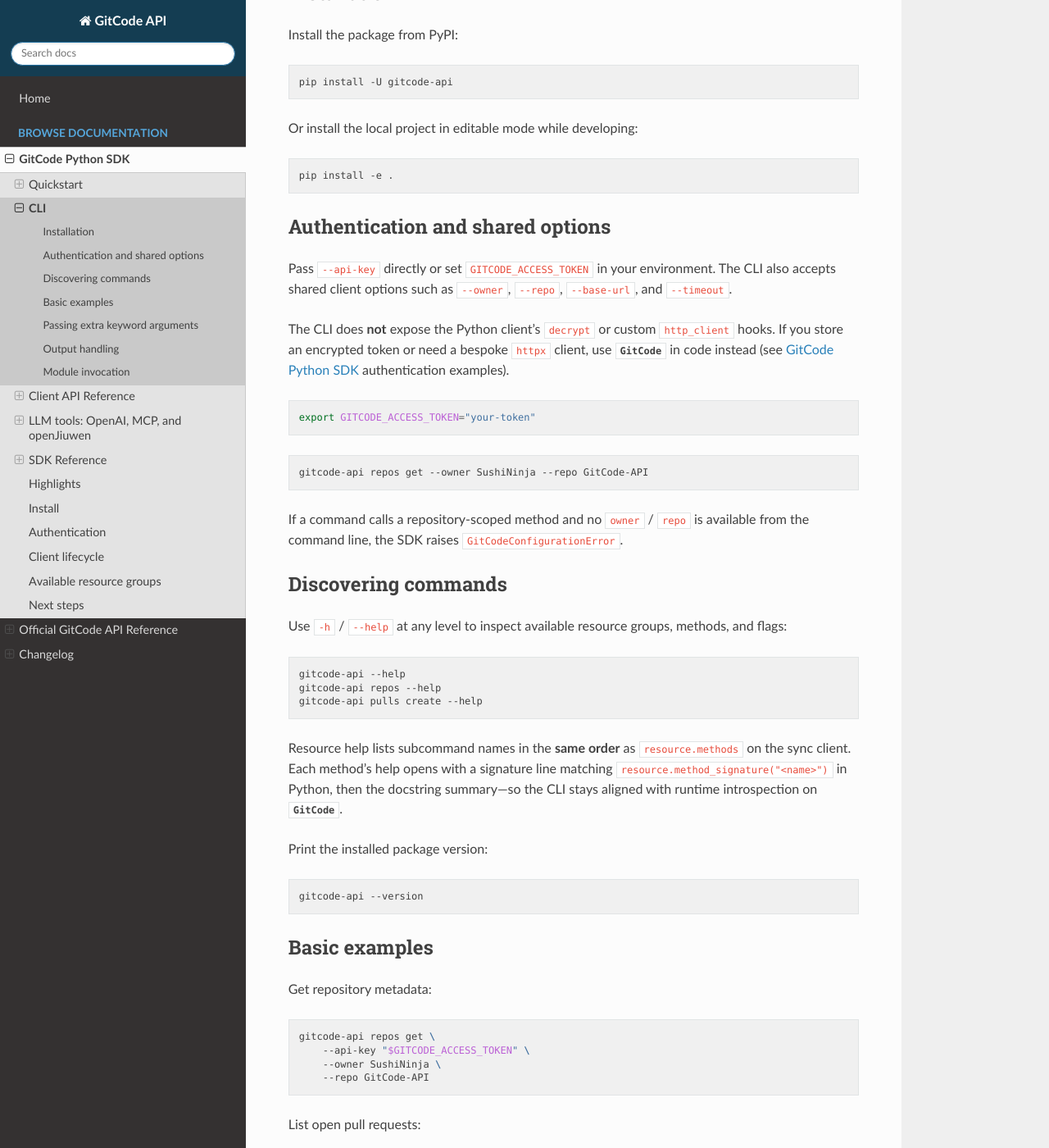
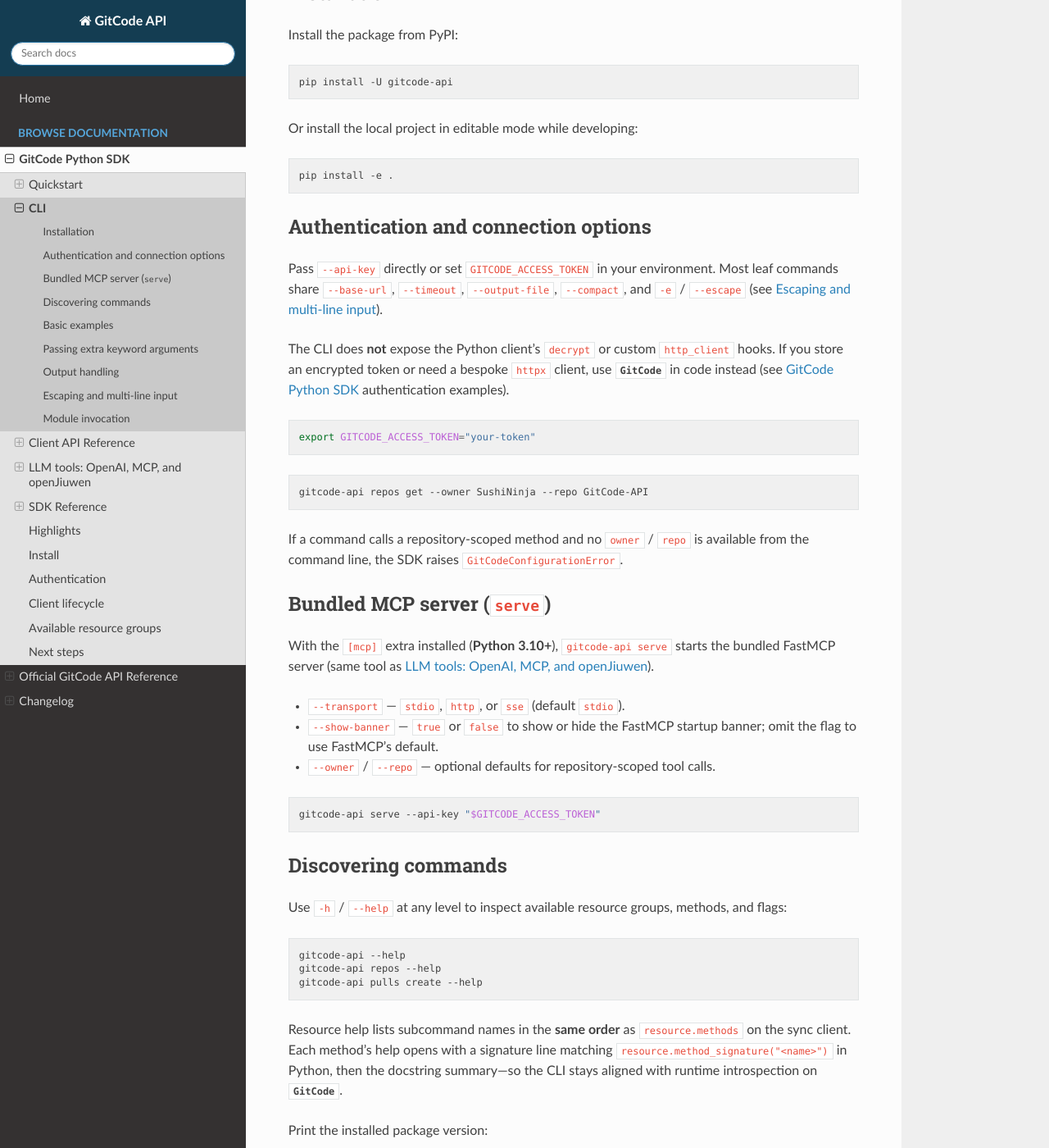
Before and after one commit to Trenza1ore/GitCode-API, a Sphinx documentation site: the page built from docs/sdk/cli.rst, in a window 1280 px wide and 1400 px high, scrolled down 570 px. Shown: the whole window at 82% size. Built offline with Sphinx 7.4.7 and the Read the Docs theme 3.1.0, drawn with Linux system fonts in a browser that asks for light colours; some of the changed text lies outside the part shown.

Commit message:
docs: update readme/docs with new arguments

```diff
--- a/docs/sdk/cli.rst
+++ b/docs/sdk/cli.rst
@@ -32,12 +32,12 @@
 
    pip install -e .
 
-Authentication and shared options
----------------------------------
+Authentication and connection options
+---------------------------------------
 
 Pass ``--api-key`` directly or set ``GITCODE_ACCESS_TOKEN`` in your environment.
-The CLI also accepts shared client options such as ``--owner``, ``--repo``,
-``--base-url``, and ``--timeout``.
+Most leaf commands share ``--base-url``, ``--timeout``, ``--output-file``,
+``--compact``, and ``-e`` / ``--escape`` (see :ref:`cli-escaping`).
 
 The CLI does **not** expose the Python client's ``decrypt`` or custom
 ``http_client`` hooks. If you store an encrypted token or need a bespoke
@@ -54,6 +54,21 @@
 
 If a command calls a repository-scoped method and no ``owner`` / ``repo`` is
 available from the command line, the SDK raises ``GitCodeConfigurationError``.
+
+Bundled MCP server (``serve``)
+------------------------------
+
+With the ``[mcp]`` extra installed (**Python 3.10+**), ``gitcode-api serve``
+starts the bundled FastMCP server (same tool as :doc:`llm_tools`).
+
+* ``--transport`` — ``stdio``, ``http``, or ``sse`` (default ``stdio``).
+* ``--show-banner`` — ``true`` or ``false`` to show or hide the FastMCP startup
+  banner; omit the flag to use FastMCP’s default.
+* ``--owner`` / ``--repo`` — optional defaults for repository-scoped tool calls.
+
+.. code-block:: bash
+
+   gitcode-api serve --api-key "$GITCODE_ACCESS_TOKEN"
 
 Discovering commands
 --------------------
@@ -169,6 +184,24 @@
        --path README.md \
        --output-file README.downloaded.md
 
+.. _cli-escaping:
+
+Escaping and multi-line input
+-----------------------------
+
+When using string arguments with escape sequences (such as a line break as
+``\n``), your shell may leave the backslashes as literal characters instead of
+turning them into the intended character. Pass ``-e`` / ``--escape`` with the
+sequences you want un-escaped—for example ``-e '\n\t'``. Those tokens are
+substituted into other string arguments and into string elements of list
+arguments. The escape flag itself, ``resource``, ``method``, ``api_key``, and
+``base_url`` are not rewritten. If ``--escape`` is set but contains no valid
+tokens, argument parsing fails.
+
+.. code-block:: bash
+
+   gitcode-api pulls create ... --body 'Line1\nLine2' -e '\n'
+
 Module invocation
 -----------------
 
```
Also changed, not shown: README.md (+3 -1 lines), README.zh.md (+3 -1 lines), install_mcp_server.md (+13 -0 lines).
